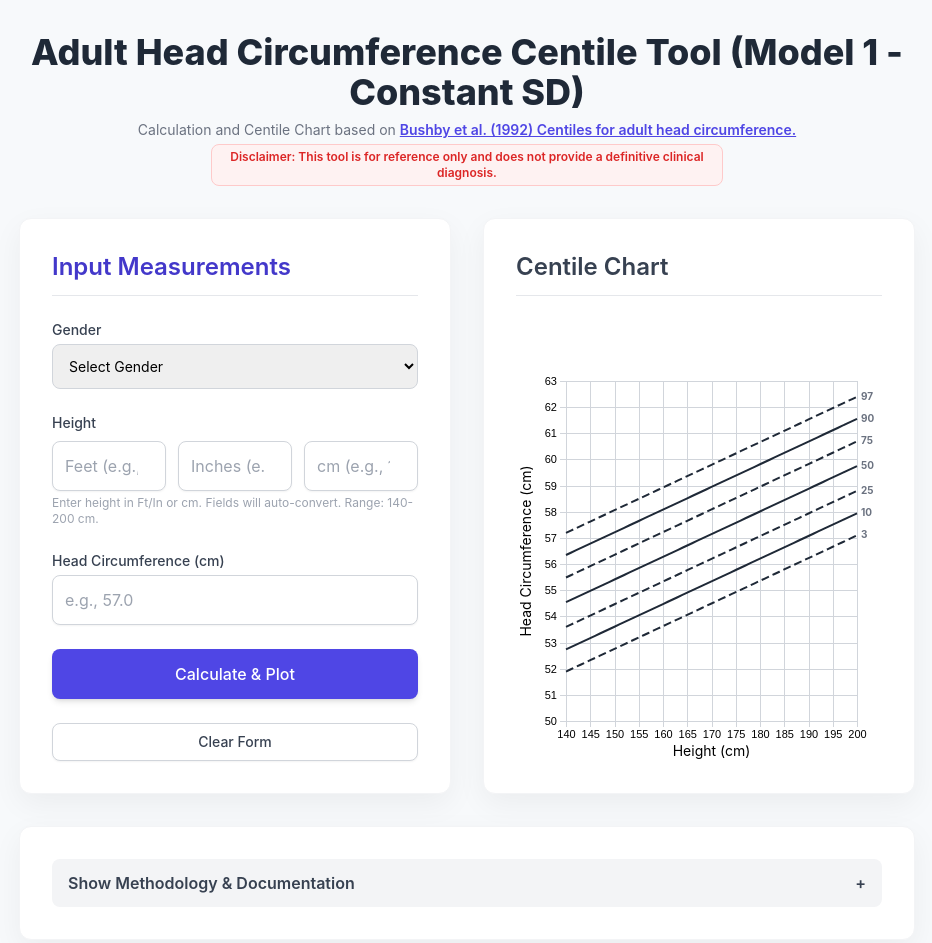
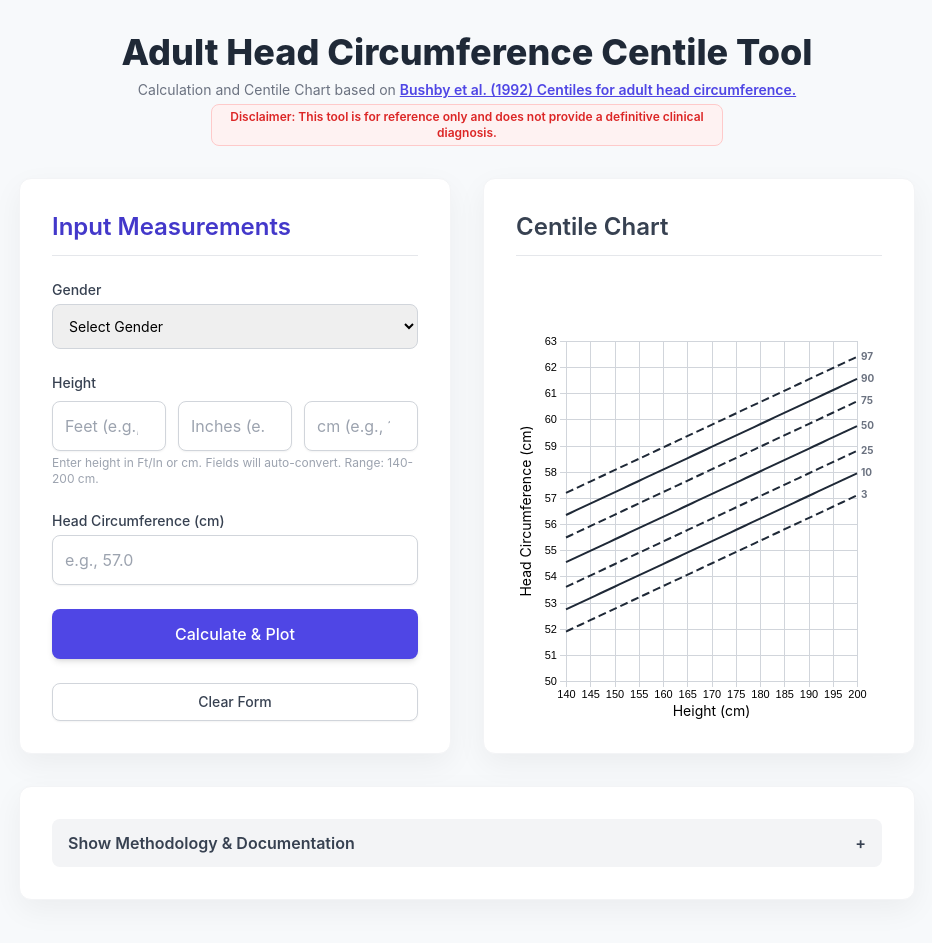
Before and after one commit to mbandiola1/Centiles-for-Adult-Head-Circumference-Calculator, a plain HTML site: page index.html in a window 1280 px wide. Shown: the whole page, without its empty margins (173-1105 px from the left). Drawn offline with nearby package versions, Linux system fonts and the light colour scheme.

Commit message:
Update index.html

```diff
--- a/index.html
+++ b/index.html
@@ -63,7 +63,7 @@
     <div id="app" class="w-full max-w-4xl">
 
         <h1 class="text-3xl sm:text-4xl font-extrabold text-center text-gray-800 mb-2">
-            Adult Head Circumference Centile Tool (Model 1 - Constant SD)
+            Adult Head Circumference Centile Tool
         </h1>
         <p class="text-center text-sm text-gray-500 mb-1">
             Calculation and Centile Chart based on
```
